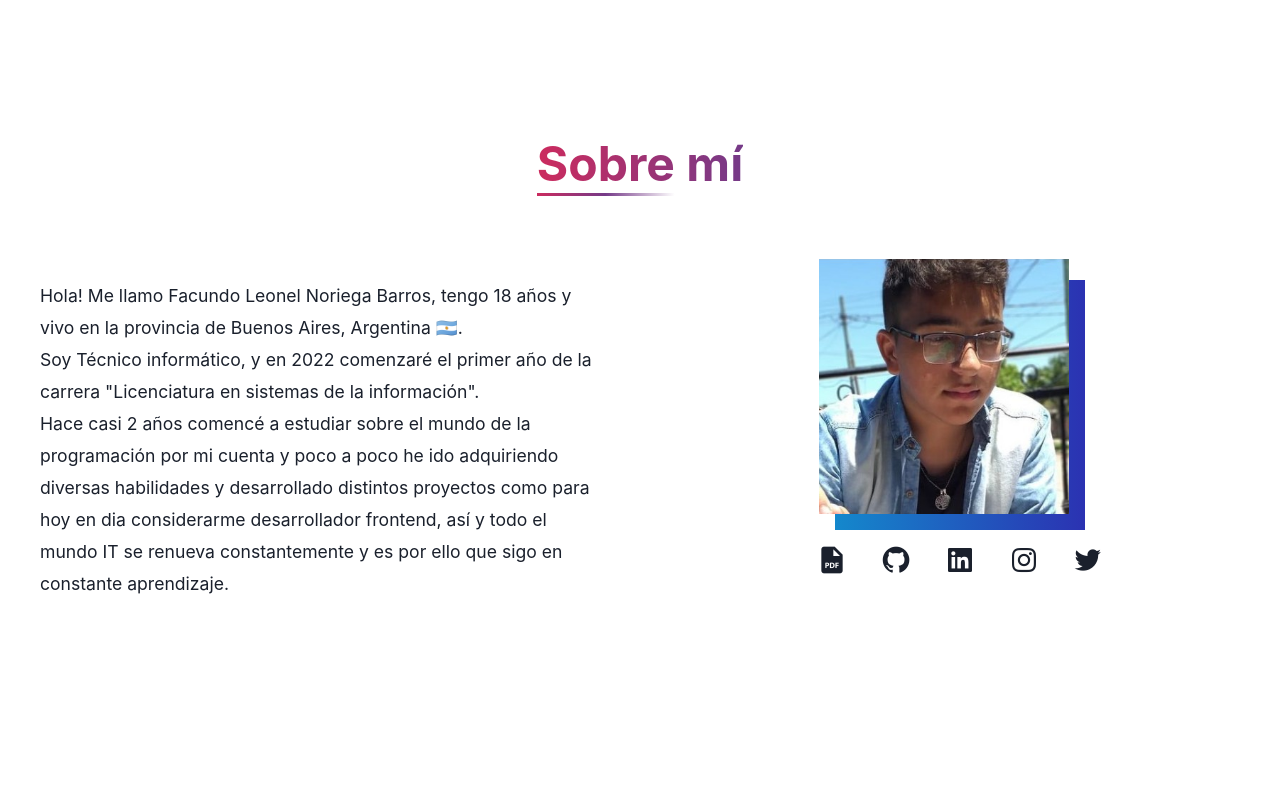
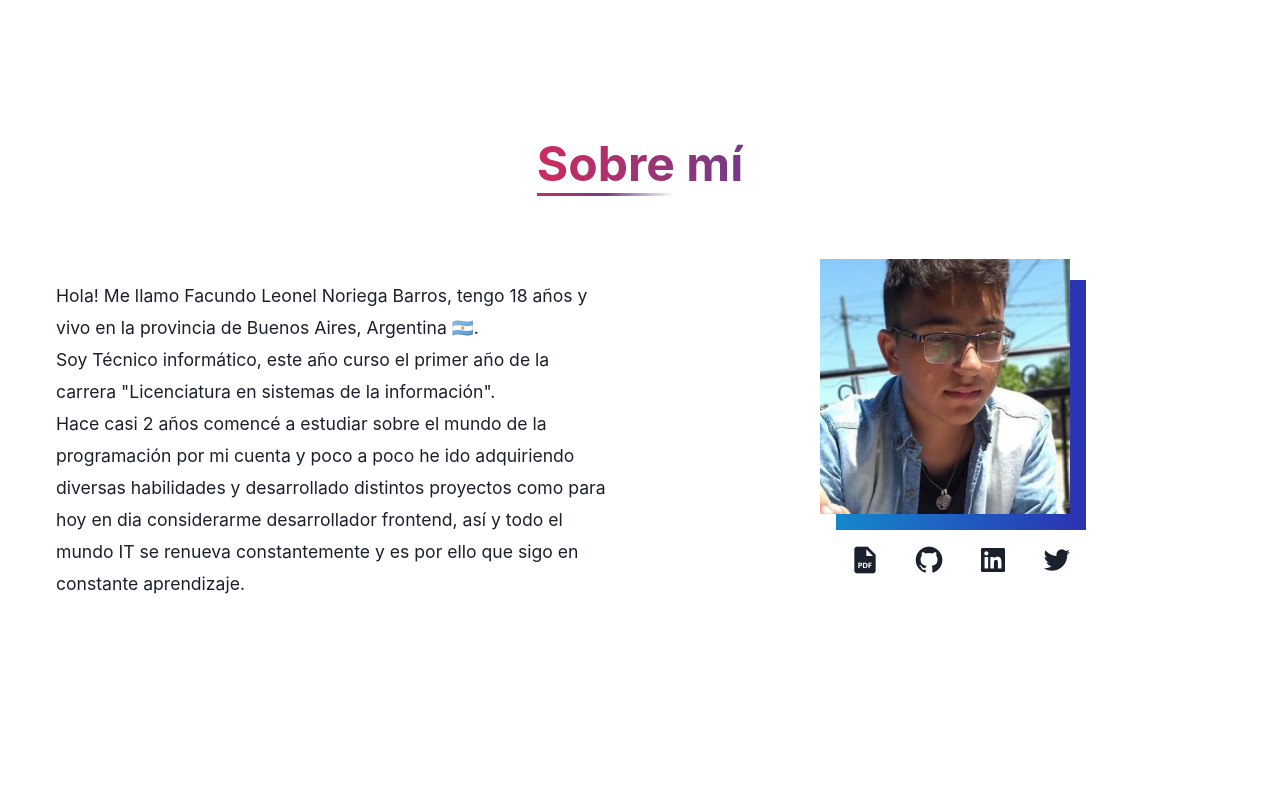
Before and after one commit to facuNorie/PortfolioV2, a React (Vite) app: page / in a window 1280 px wide. Shown: the part 582-1376 px from the top of the page. Built offline with nearby package versions, Linux system fonts and the light colour scheme; no server answers.

Commit message:
Deleting link to instagram

```diff
--- a/src/components/About/index.jsx
+++ b/src/components/About/index.jsx
@@ -15,13 +15,13 @@ export default function About() {
         direction={['column', 'column', 'row', 'row']}
         h={{ base: 'auto', md: '300' }}
       >
-        <Box w='100%' px={10}>
+        <Box w='100%' pr={8} pl={14}>
           <Text fontSize='1.1rem' lineHeight='2rem'>
             Hola! Me llamo Facundo Leonel Noriega Barros, tengo 18 años y vivo
             en la provincia de Buenos Aires, Argentina &#x1f1e6;&#x1f1f7;.
             <br />
-            Soy Técnico informático, y en 2022 comenzaré el primer año de la
-            carrera "Licenciatura en sistemas de la información".
+            Soy Técnico informático, este año curso el primer año de la carrera
+            "Licenciatura en sistemas de la información".
             <br />
             Hace casi 2 años comencé a estudiar sobre el mundo de la
             programación por mi cuenta y poco a poco he ido adquiriendo diversas
@@ -82,13 +82,6 @@ export default function About() {
               ></i>
             </a>
             <a
-              href='https://www.instagram.com/noriedev/'
-              target='_blank'
-              style={{ margin: ' 1rem' }}
-            >
-              <i className='bx bxl-instagram' style={{ fontSize: '2rem' }}></i>
-            </a>
-            <a
               href='https://twitter.com/noriedev'
               target='_blank'
               style={{ margin: ' 1rem' }}
```
